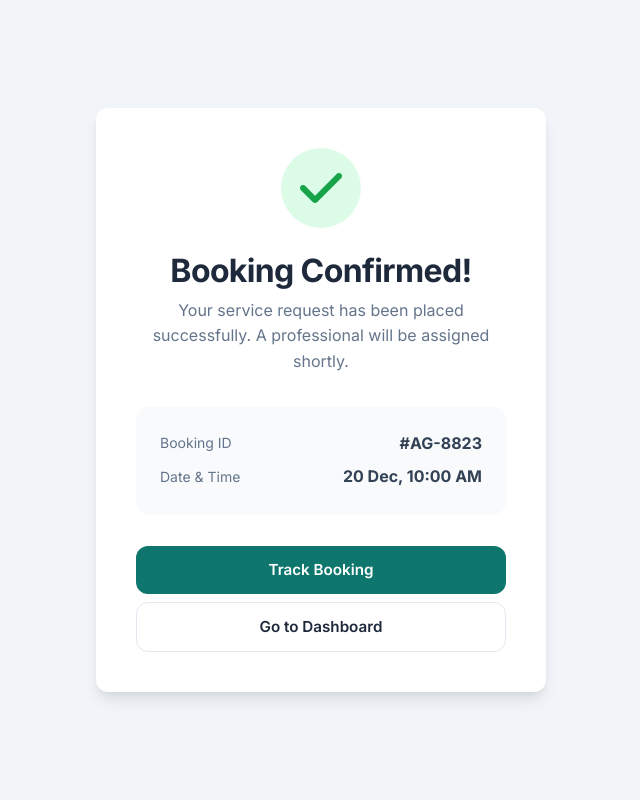
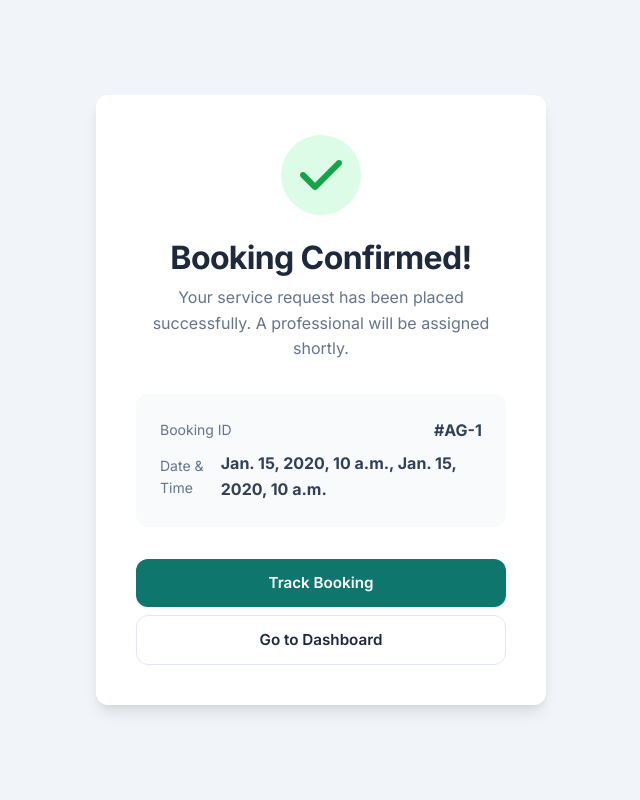
Before and after one commit to rishanasherinn12/local-service-booking, a Django app: template aa_local/templates/customer/bookings/booking_success.html in a window 1280 px wide. Shown: the whole page, without its empty margins (319-959 px from the left). Run offline with Django 5.2, Linux system fonts and the light colour scheme; the template is opened without the code that fills it: most values are stand-ins (such as "Sample title", 1, 10 or a date in 2020).

Commit message:
updated booking_success page

```diff
--- a/aa_local/templates/customer/bookings/booking_success.html
+++ b/aa_local/templates/customer/bookings/booking_success.html
@@ -25,16 +25,16 @@
             <div class="card p-4" style="background: #F8FAFC; border: none; margin-bottom: 2rem; text-align: left;">
                 <div class="flex justify-between items-center" style="margin-bottom: 0.5rem;">
                     <span class="text-light text-sm">Booking ID</span>
-                    <span class="font-bold">#AG-8823</span>
+                    <span class="font-bold">#AG-{{ booking.id }}</span>
                 </div>
                 <div class="flex justify-between items-center">
                     <span class="text-light text-sm">Date & Time</span>
-                    <span class="font-bold">20 Dec, 10:00 AM</span>
+                    <span class="font-bold">{{ booking.booking_date }}, {{ booking.booking_time }}</span>
                 </div>
             </div>
 
             <div class="flex flex-col gap-sm">
-                <a href="booking_detail" class="btn btn-primary btn-block">Track Booking</a>
+                <a href="{% url 'booking_detail' booking.id %}" class="btn btn-primary btn-block">Track Booking</a>
                 <a href="{% url 'customer_dashboard' %}" class="btn btn-secondary btn-block">Go to Dashboard</a>
             </div>
         </div>
```
Also changed, not shown: aa_local/db.sqlite3.
